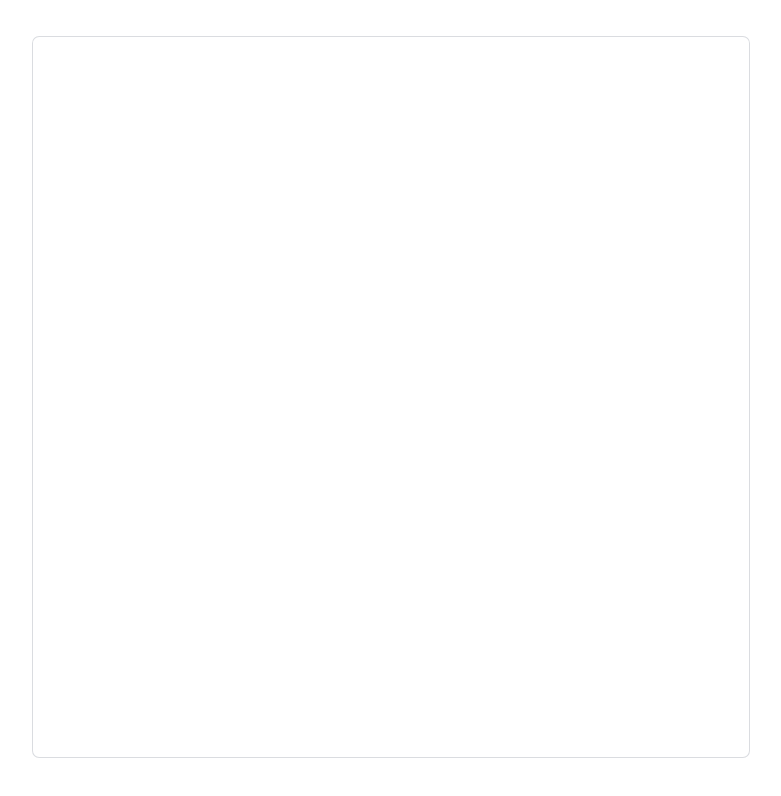
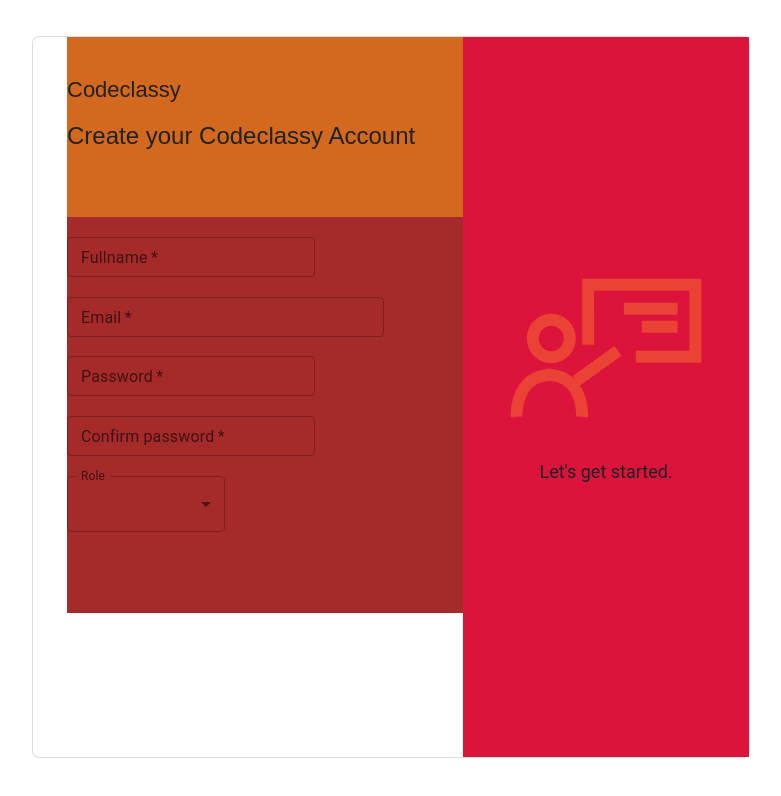
Before and after one commit to Rubix982/CodeClassy, a Next.js app in the folder frontend/: page /register in a window 1280 px wide. Shown: the top 796 px of the page, without its empty margins (249-1030 px from the left). Built offline with nearby package versions, Linux system fonts and the light colour scheme.

Commit message:
added reg form

```diff
--- a/frontend/src/components/RegisterForm/RegisterForm.js
+++ b/frontend/src/components/RegisterForm/RegisterForm.js
@@ -1,12 +1,76 @@
-import React from 'react'
+import React , { useState } from 'react'
+import Image from 'next/image'
+import TextField from '@mui/material/TextField'
+import Select from '@mui/material/Select';
+import FormControl from '@mui/material/FormControl';
+import InputLabel from '@mui/material/InputLabel';
+import MenuItem from '@mui/material/MenuItem';
+import RegisterImage from '../../../public/assets/images/register-image.svg'
 import RegisterFormStyling from '../../../styles/RegisterForm/RegisterForm.module.css'
 
 
 const RegisterForm= () =>
 {
+    const [role, setRole] = useState('Role');
+
+    const handleChange = (event) => {
+        setRole(event.target.value);
+      };
+
     return(
         <div className={RegisterFormStyling.container}>
             <div className={RegisterFormStyling.form}>
+
+                <div className={RegisterFormStyling.leftform}>
+
+                    <div className={RegisterFormStyling.leftformheader}>
+                        <h2> Codeclassy</h2>
+                        <h1> Create your Codeclassy Account</h1>
+                    </div>
+
+                    <div className={RegisterFormStyling.leftforminputs}>
+                        <div className={RegisterFormStyling.textinput}>
+                            <TextField required label="Fullname" id="outlined-size-small" size="small" />
+                        </div>
+
+                        <div className={RegisterFormStyling.textinput}>
+                            <TextField fullWidth required label="Email" id="outlined-size-small" size="small" />
+                        </div>
+
+                        <div className={RegisterFormStyling.textinput}>
+                            <TextField type="password" required label="Password" id="outlined-size-small" size="small" />
+                        </div>
+
+                        <div className={RegisterFormStyling.textinput}>
+                            <TextField type="password" required label="Confirm password" id="outlined-size-small" size="small" />
+                        </div>
+
+                        <div className={RegisterFormStyling.roledropdown}>
+                            <FormControl fullWidth>
+                                <InputLabel id="demo-simple-select-label">Role</InputLabel>
+                                <Select
+                                labelId="demo-simple-select-label"
+                                id="demo-simple-select"
+                                value={role}
+                                label="Role"
+                                onChange={handleChange}
+                                >
+                                    <MenuItem value={"Teacher"}>Teacher</MenuItem>
+                                    <MenuItem value={"Student"}>Student</MenuItem>
+                                </Select>
+                            </FormControl>
+
+                        </div>
+
+                    </div>
+
+                </div>
+
+
+                <div className={RegisterFormStyling.rightform}>
+                    <Image height={200} width={300} src={RegisterImage} alt='Registration-image'/>
+                    <h2> Let's get started.</h2>
+                </div>
 
             </div>
         </div>
--- a/frontend/styles/RegisterForm/RegisterForm.module.css
+++ b/frontend/styles/RegisterForm/RegisterForm.module.css
@@ -5,6 +5,8 @@
 }
 
 .form {
+    display: grid;
+    grid-template-columns: 60% 40%;
     border: 1px solid #dadce0;
     width: 56vw;
     height: 90vh;
@@ -12,3 +14,79 @@
     margin-top: 3.5vh;
     border-radius: 1%;
 }
+
+.leftform {
+    margin: 0;
+    margin-left: 8%;
+}
+
+.leftformheader {
+    margin: 0;
+    display: flex;
+    justify-content: flex-start;
+    align-items: flex-start;
+    flex-direction: column;
+    width: 100%;
+    height: 25%;
+    background-color: chocolate;
+}
+
+.leftformheader h2 {
+    margin: 0;
+    margin-top: 10%;
+    font-size: 22px;
+    font-weight: 400;
+    text-align: center;
+    color: #202124;
+    font-family: 'Google Sans','Noto Sans Myanmar UI',arial,sans-serif;
+}
+
+.leftformheader h1 {
+    margin: 0;
+    margin-top: 5%;
+    font-family: 'Google Sans','Noto Sans Myanmar UI',arial,sans-serif;
+    font-size: 24px;
+    font-weight: 400;
+    text-align: center;
+    color: #202124;
+}
+
+.leftforminputs {
+    display: flex;
+    flex-direction: column;
+    height: 55%;
+    width: 100%;
+    background-color: brown;
+}
+
+.textinput {
+    width: 80%;
+    margin-top: 5%;
+}
+
+.roledropdown{
+    width: 40%;
+    margin-top: 5%;
+}
+
+.leftformfooter {
+    background-color: darkgray;
+}
+
+.rightform {
+    display: flex;
+    flex-direction: column;
+    justify-content: center;
+    align-items: center;
+    background-color: crimson;
+}
+
+.rightform h2 {
+    font-size: 18px;
+    font-weight: 400;
+    text-align: center;
+    line-height: 1.4286;
+    color: #202124;
+    font-family: roboto,'Noto Sans Myanmar UI',arial,sans-serif;
+    margin-bottom: 20%;
+}
```
Also changed, not shown: frontend/public/assets/images/register-image.svg (added).
